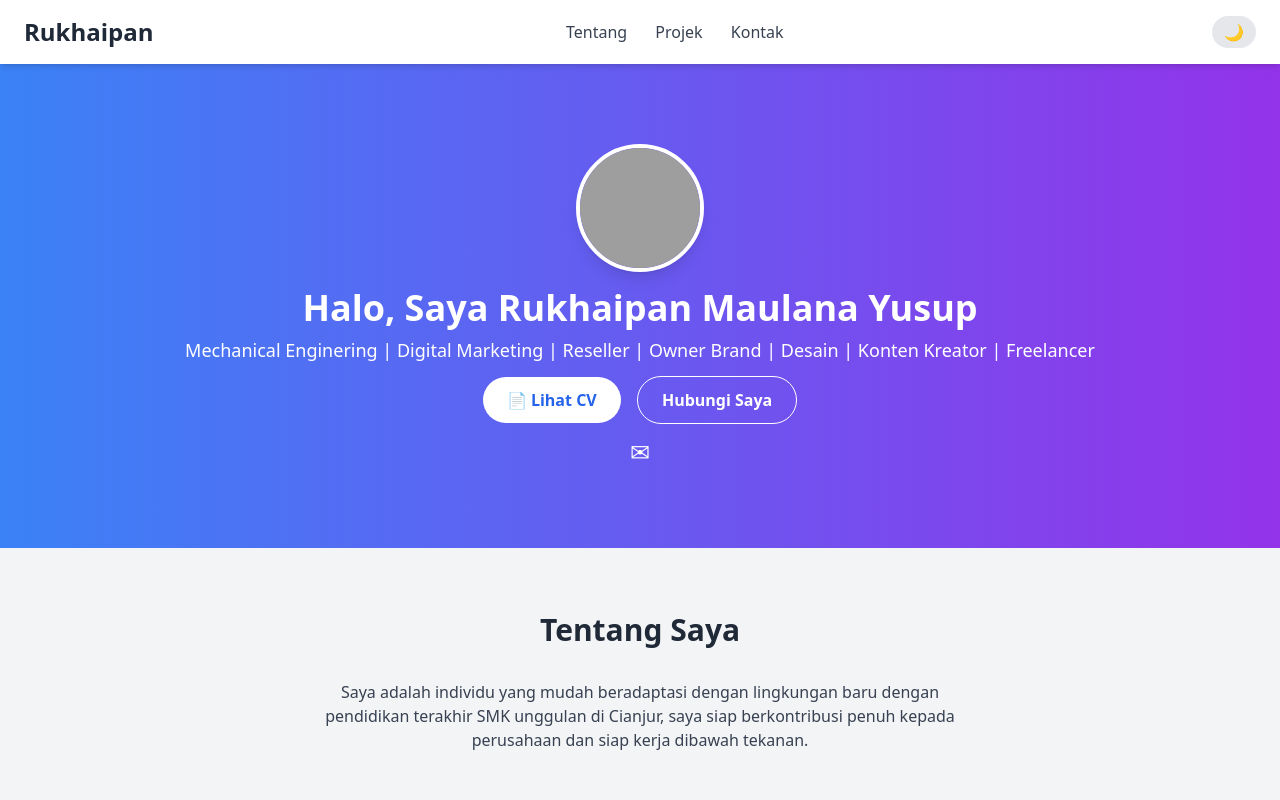
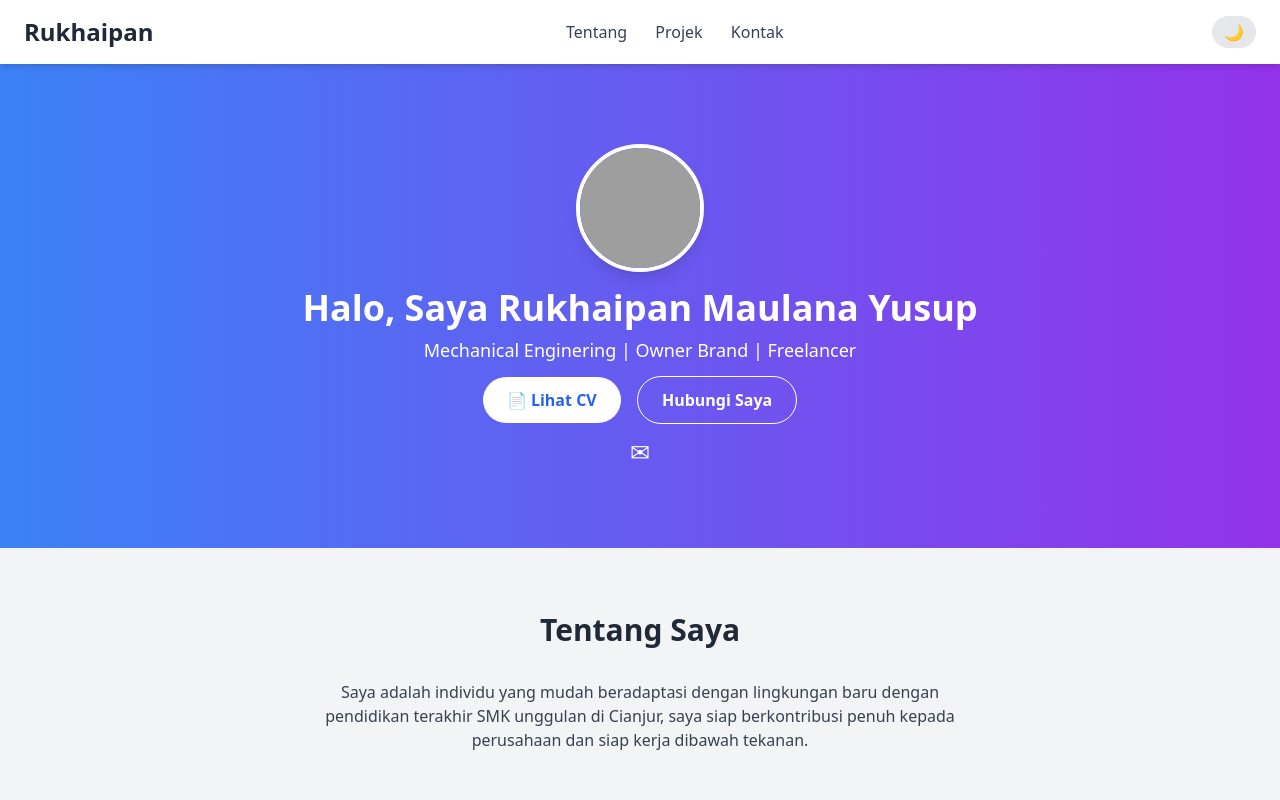
Before and after one commit to rukhaipan/profile, a plain HTML site: page index.html in a window 1280 px wide. Shown: the top 800 px of the page. Drawn offline with nearby package versions, Linux system fonts and the light colour scheme; grey boxes are pictures that could not be loaded.

Commit message:
Update index.html

```diff
--- a/index.html
+++ b/index.html
@@ -35,7 +35,7 @@
     <img src="https://i.imgur.com/36WwMF9.jpeg" alt="Foto Profil"
          class="w-32 h-32 rounded-full mx-auto mb-4 border-4 border-white shadow-lg" data-aos="zoom-in">
     <h2 class="text-4xl font-bold mb-2" data-aos="fade-up">Halo, Saya Rukhaipan Maulana Yusup</h2>
-    <p class="text-lg mb-6" data-aos="fade-up" data-aos-delay="100">Mechanical Enginering | Digital Marketing | Reseller | Owner Brand | Desain | Konten Kreator | Freelancer</p>
+    <p class="text-lg mb-6" data-aos="fade-up" data-aos-delay="100">Mechanical Enginering | Owner Brand | Freelancer</p>
     <div class="space-x-3" data-aos="fade-up" data-aos-delay="200">
       <a href="https://drive.google.com/file/d/18Z21lEUhYMOWzCJueRIOnnfCgpvDyhig/view?usp=sharing" class="bg-white text-blue-600 px-6 py-3 rounded-full font-semibold hover:bg-gray-100 transition">📄 Lihat CV</a>
       <a href="#contact" class="bg-transparent border border-white text-white px-6 py-3 rounded-full font-semibold hover:bg-white hover:text-blue-600 transition">Hubungi Saya</a>
```
